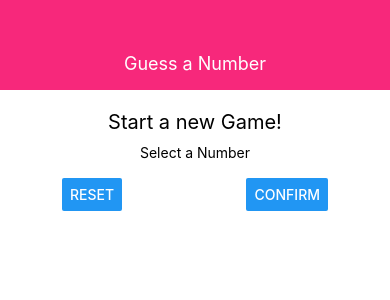
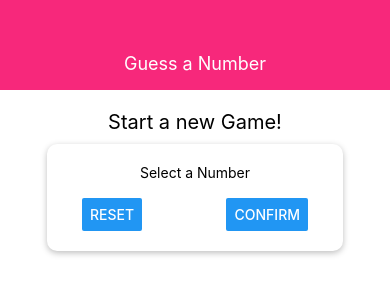
Before and after one commit to JoseManuelMunozManzano/rn-guess-number, a React Native app: screen / in a window 390 px wide. Shown: the top 300 px of the page. Built offline with nearby package versions, Linux system fonts and the light colour scheme.

Commit message:
Styling a View as a Card Container (with Drop Shadows & Rounded Corners)

```diff
--- a/screens/StartGameScreen.js
+++ b/screens/StartGameScreen.js
@@ -31,6 +31,19 @@ const styles = StyleSheet.create({
     width: 300,
     maxWidth: '80%',
     alignItems: 'center',
+    backgroundColor: 'white',
+    padding: 20,
+    borderRadius: 10,
+    // shadow on iOS
+    shadowColor: 'black',
+    shadowOffset: {
+      width: 0,
+      height: 2,
+    },
+    shadowRadius: 6,
+    shadowOpacity: 0.26,
+    // elevation on Android
+    elevation: 6,
   },
   buttonContainer: {
     flexDirection: 'row',
```
